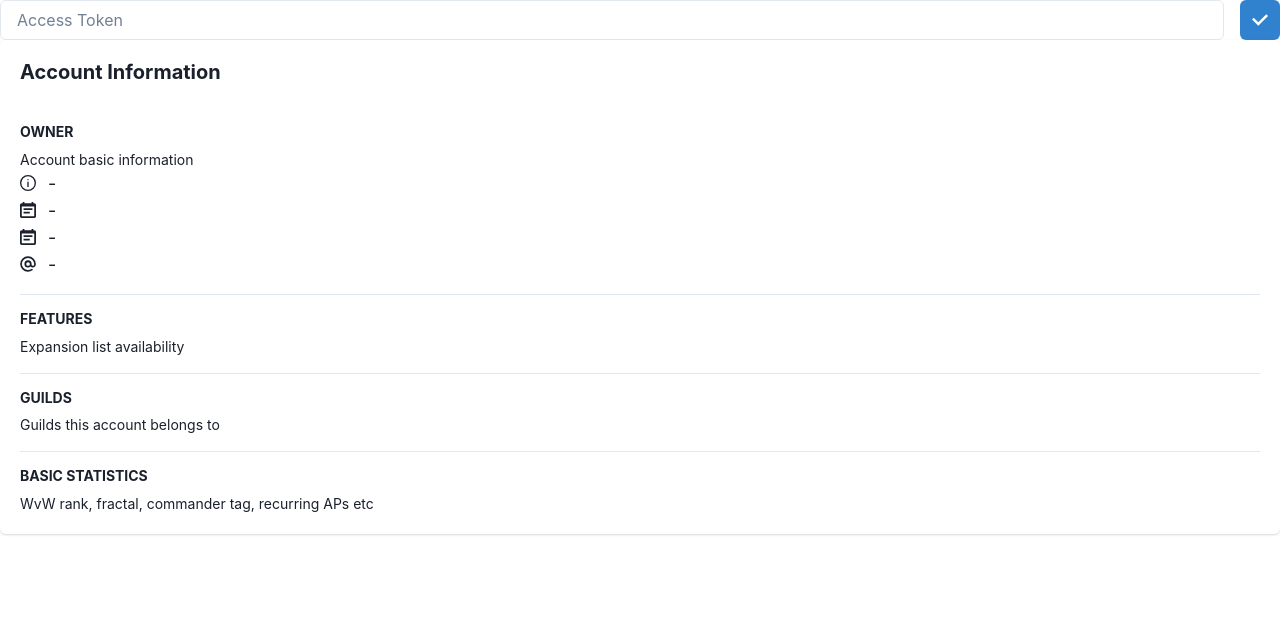
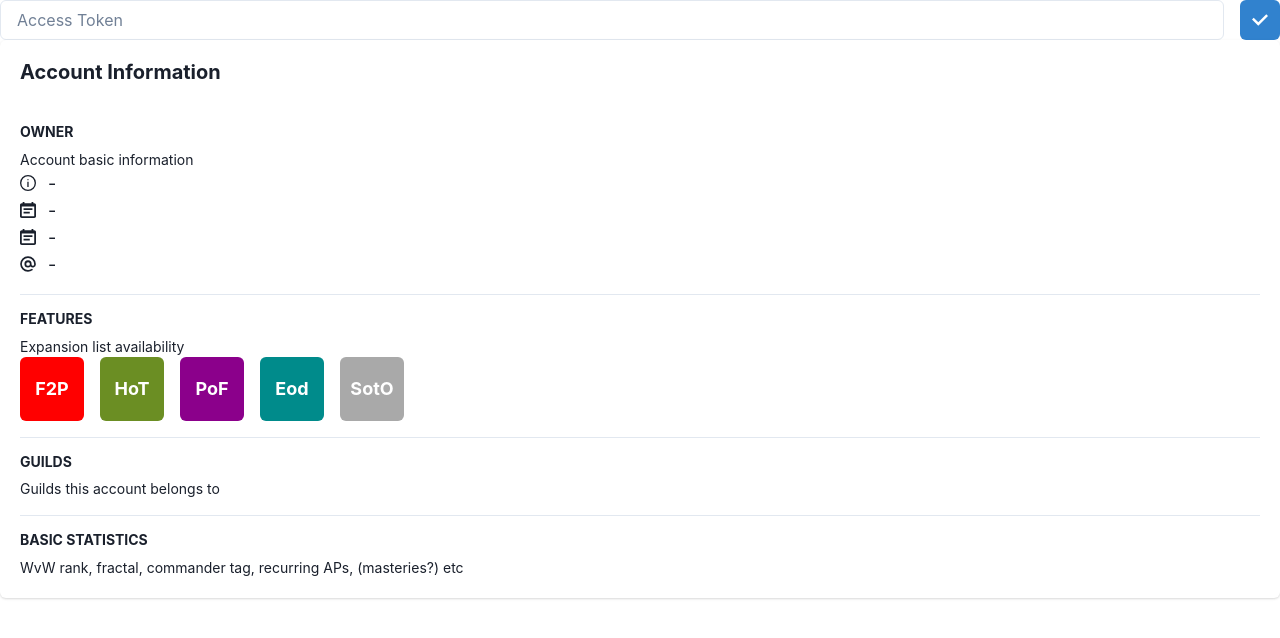
Before and after one commit to clagiordano/gw2-progress, a Next.js app: page /settings in a window 1280 px wide. Shown: the top 638 px of the page. Built offline with nearby package versions, Linux system fonts and the light colour scheme.

Commit message:
Expansions availability list, first iteration

```diff
--- a/components/AccountInfo.tsx
+++ b/components/AccountInfo.tsx
@@ -24,7 +24,7 @@ export const AccountInfo = ({ data }: { data: IAccount }) => {
 							Basic statistics
 						</Heading>
 						<Text pt="2" fontSize="sm">
-							WvW rank, fractal, commander tag, recurring APs etc
+							WvW rank, fractal, commander tag, recurring APs, (masteries?) etc
 						</Text>
 					</Box>
 				</Stack>
--- a/components/AccountInfoFeatures.tsx
+++ b/components/AccountInfoFeatures.tsx
@@ -1,8 +1,43 @@
 import { IAccount } from '@/app/actions';
-import { Heading, Box, Text, Tooltip, HStack } from '@chakra-ui/react';
+import { Heading, Box, Text, Tooltip, HStack, Center } from '@chakra-ui/react';
 import { InfoOutlineIcon, CalendarIcon, AtSignIcon } from '@chakra-ui/icons';
 
+const features = {
+	hasF2P: false,
+	hasGW2: false,
+	hasHoT: false,
+	hasPoF: false,
+	hasEoD: false,
+	hasSotO: false
+};
+const parseFeatures = (data: string[]) => {
+	/**
+	 * @see https://wiki.guildwars2.com/wiki/API:2/account
+	 */
+	if (data.includes('None')) {
+		// None – should probably never happen
+		return features;
+	}
+
+	if (data.includes('HeartOfThorns')) {
+		features.hasGW2 = true;
+		features.hasHoT = true;
+	}
+
+	if (data.includes('PathOfFire')) {
+		features.hasGW2 = true;
+		features.hasHoT = true;
+		features.hasPoF = true;
+	}
+
+	if (data.includes('EndOfDragons')) {
+		features.hasGW2 = true;
+		features.hasEoD = true;
+	}
+};
+
 export const AccountInfoFeatures = ({ data }: { data: string[] }) => {
+	parseFeatures(data);
 	return (
 		<Box>
 			<Heading size="xs" textTransform="uppercase">
@@ -11,6 +46,48 @@ export const AccountInfoFeatures = ({ data }: { data: string[] }) => {
 			<Text pt="2" fontSize="sm">
 				Expansion list availability
 			</Text>
+			<HStack spacing={4} direction="row">
+				<Center borderRadius="md" bg="red" color="white" px={4} h={16} w={16}>
+					<Text fontSize="lg" fontWeight={'bold'}>
+						{features.hasGW2 ? 'GW2' : 'F2P'}
+					</Text>
+				</Center>
+				<Center borderRadius="md" bg="olivedrab" color="white" px={4} h={16} w={16}>
+					<Text fontSize="lg" fontWeight={'bold'}>
+						HoT
+					</Text>
+				</Center>
+				<Center borderRadius="md" bg="darkmagenta" color="white" px={4} h={16} w={16}>
+					<Text fontSize="lg" fontWeight={'bold'}>
+						PoF
+					</Text>
+				</Center>
+				<Center borderRadius="md" bg="darkcyan" color="white" px={4} h={16} w={16}>
+					<Text fontSize="lg" fontWeight={'bold'}>
+						Eod
+					</Text>
+				</Center>
+
+				<Tooltip
+					fontSize="md"
+					label={`Guild Wars 2: Secrets of the Obscure is ${
+						features.hasSotO ? 'available' : 'not available'
+					}`}
+				>
+					<Center
+						borderRadius="md"
+						bg={features.hasSotO ? 'goldenrod' : 'darkgray'}
+						color="white"
+						px={4}
+						h={16}
+						w={16}
+					>
+						<Text fontSize="lg" fontWeight={'bold'}>
+							SotO
+						</Text>
+					</Center>
+				</Tooltip>
+			</HStack>
 		</Box>
 	);
 };
```
